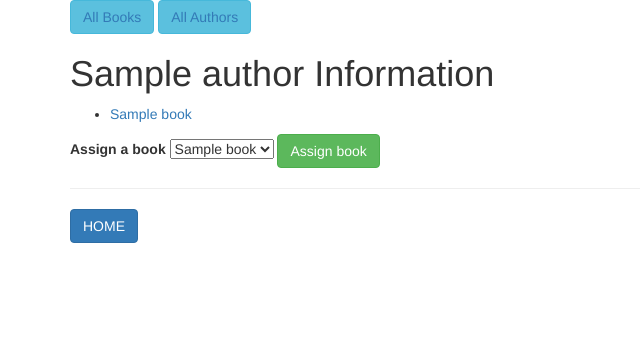
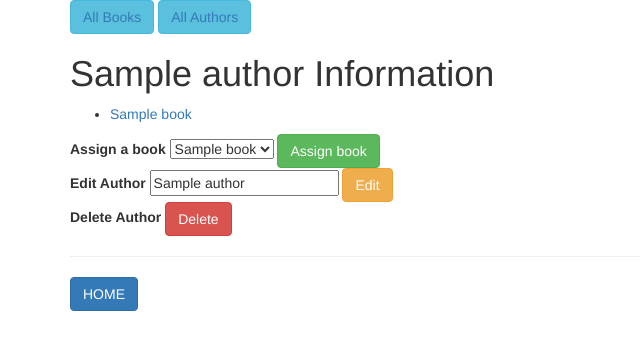
Before and after one commit to jeemb/library-sql, a PHP site: template views/author.html.twig in a window 1280 px wide. Shown: the top 350 px of the page, without its empty margins (0-640 px from the left). Run offline with PHP 8.4, Linux system fonts and the light colour scheme; the template is opened without the code that fills it: most values are stand-ins (such as "Sample title", 1, 10 or a date in 2020); some libraries are stand-ins or nearby versions.

Commit message:
add update and delete functionality for book and author classes

```diff
--- a/views/author.html.twig
+++ b/views/author.html.twig
@@ -28,4 +28,18 @@
 </form>
 {% endif %}
 
+<form action="/edit_author/{{ author.getId }}" method="post">
+    <input type="hidden" name="_method" value="patch">
+    <label for="edit-author">Edit Author</label>
+    <input type="text" name="new-name" value="{{ author.getName }}">
+
+    <button type="submit" class="btn btn-warning">Edit</button>
+</form>
+
+<form action="/delete_author/{{ author.getId }}" method="post">
+    <input type="hidden" name="_method" value="delete">
+    <label for="delete-author">Delete Author</label>
+    <button type="submit" class="btn btn-danger">Delete</button>
+</form>
+
 {% endblock %}
```
Also changed, not shown: app/app.php (+24 -0 lines), views/book.html.twig (+7 -0 lines).
